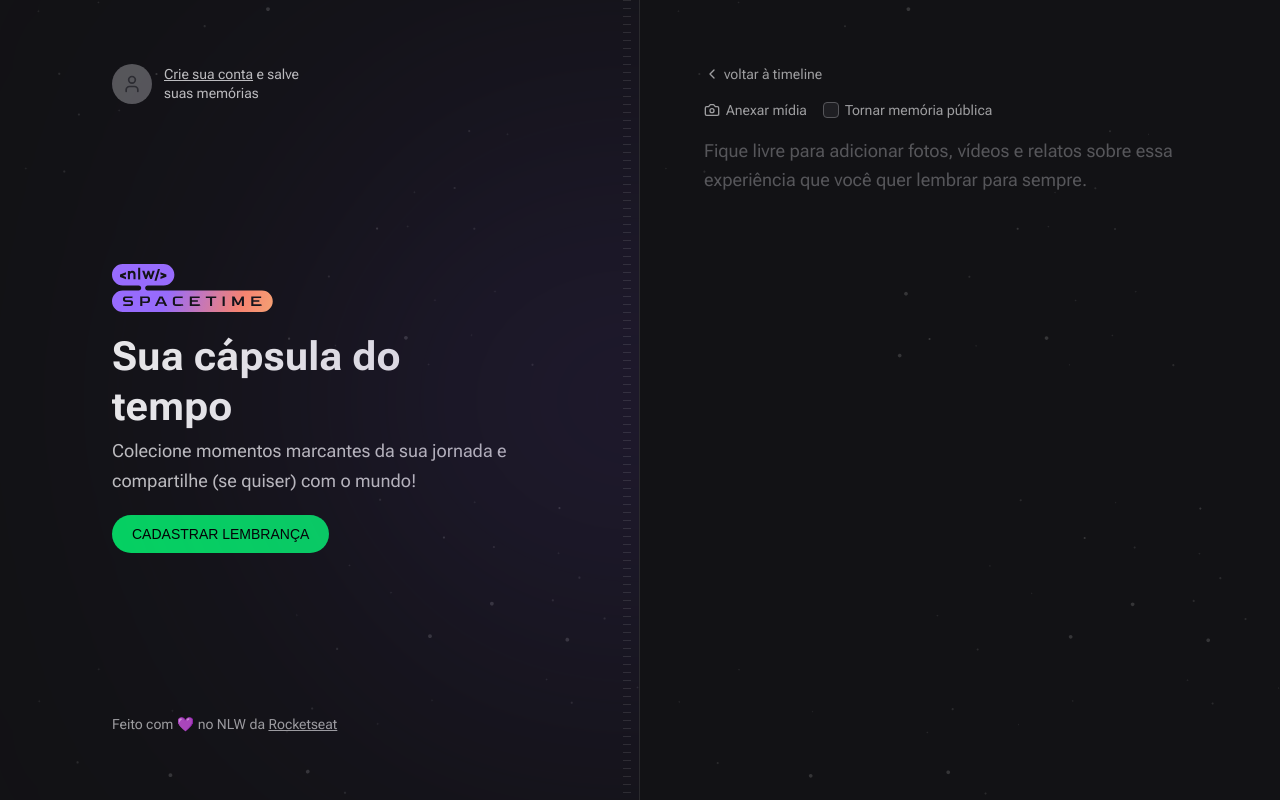
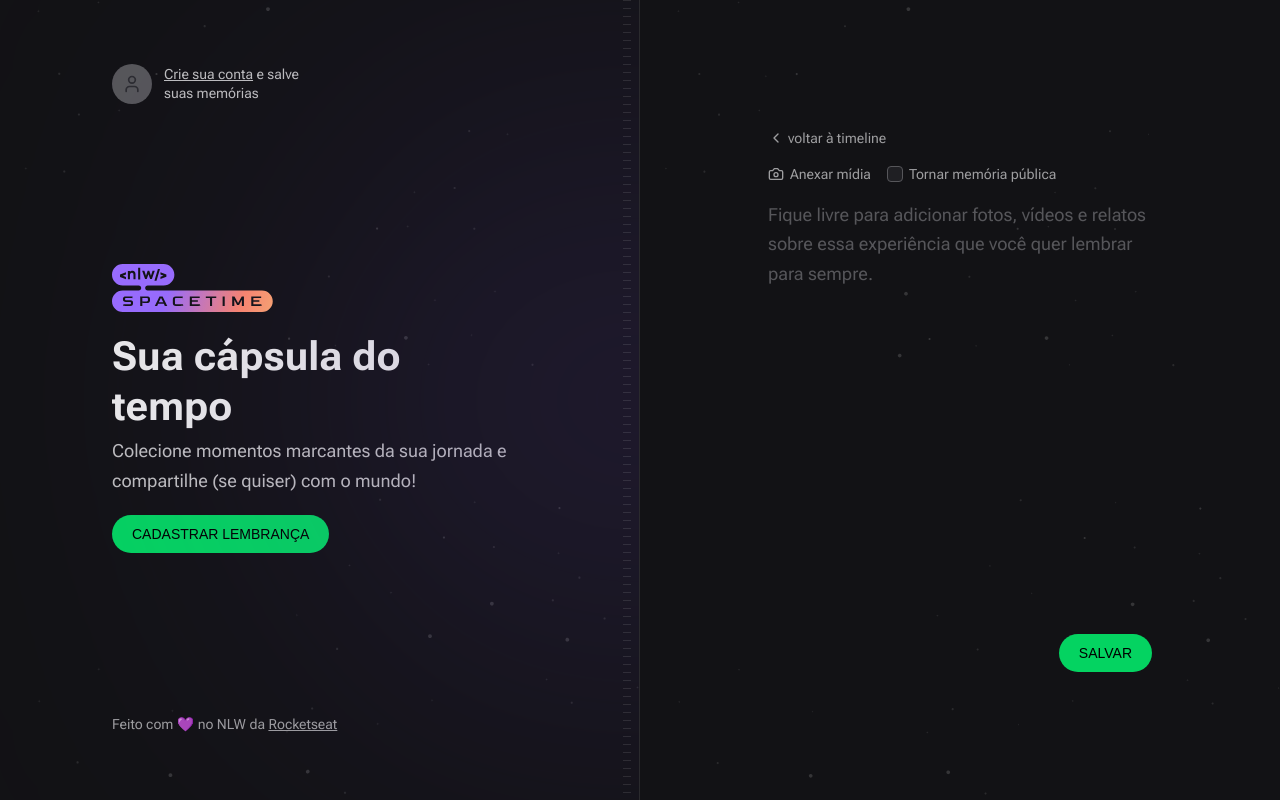
Before and after one commit to ChristieCardoso/nlw-spacetime-front, a Next.js app: page /memories/new in a window 1280 px wide. Built offline with nearby package versions, Linux system fonts and the light colour scheme; no server answers; a web font is replaced by a local one.

Commit message:
creating new memory

```diff
--- a/package.json
+++ b/package.json
@@ -16,6 +16,7 @@
     "axios": "^1.4.0",
     "eslint": "8.42.0",
     "eslint-config-next": "13.4.5",
+    "js-cookie": "^3.0.5",
     "jwt-decode": "^3.1.2",
     "lucide-react": "^0.242.0",
     "next": "13.4.5",
@@ -28,6 +29,7 @@
   "devDependencies": {
     "@rocketseat/eslint-config": "^1.2.0",
     "@tailwindcss/forms": "^0.5.3",
+    "@types/js-cookie": "^3.0.3",
     "prettier-plugin-tailwindcss": "^0.3.0"
   }
 }
--- a/src/app/memories/new/page.tsx
+++ b/src/app/memories/new/page.tsx
@@ -1,10 +1,10 @@
-import { MediaPicker } from '@/components/MediaPicker'
-import { Camera, ChevronLeft } from 'lucide-react'
+import { NewMemoryForm } from '@/components/NewMemoryForm'
+import { ChevronLeft } from 'lucide-react'
 import Link from 'next/link'
 
-export default function NewMemories() {
+export default function NewMemory() {
   return (
-    <div className="flex flex-1 flex-col gap-4">
+    <div className="flex flex-1 flex-col gap-4 p-16">
       <Link
         href="/"
         className="flex items-center gap-1 text-sm text-gray-200 hover:text-gray-100"
@@ -13,38 +13,7 @@
         voltar à timeline
       </Link>
 
-      <form className="flex flex-1 flex-col gap-2">
-        <div className="flex items-center gap-4">
-          <label
-            htmlFor="media"
-            className="flex cursor-pointer items-center gap-1.5 text-sm text-gray-200 hover:text-gray-100"
-          >
-            <Camera className="h-4 w-4" />
-            Anexar mídia
-          </label>
-          <label
-            htmlFor="isPublic"
-            className="flex items-center gap-1.5 text-sm text-gray-200 hover:text-gray-100"
-          >
-            <input
-              type="checkbox"
-              name="isPublic"
-              id="isPublic"
-              value="true"
-              className="h-4 w-4 rounded border-gray-400 bg-gray-700 text-purple-500"
-            />
-            Tornar memória pública
-          </label>
-        </div>
-
-        <MediaPicker />
-        <textarea
-          name="centent"
-          spellCheck={false}
-          className="w-full flex-1 resize-none rounded border-0 bg-transparent p-0 text-lg leading-relaxed text-gray-100 placeholder:text-gray-400 focus:ring-0"
-          placeholder="Fique livre para adicionar fotos, vídeos e relatos sobre essa experiência que você quer lembrar para sempre."
-        />
-      </form>
+      <NewMemoryForm />
     </div>
   )
 }
--- a/src/components/MediaPicker.tsx
+++ b/src/components/MediaPicker.tsx
@@ -11,7 +11,9 @@
     if (!files) {
       return
     }
+
     const previewURL = URL.createObjectURL(files[0])
+
     setPreview(previewURL)
   }
 
@@ -20,6 +22,7 @@
       <input
         onChange={onFileSelected}
         type="file"
+        name="coverUrl"
         id="media"
         accept="image/*"
         className="invisible h-0 w-0"
--- /dev/null
+++ b/src/components/NewMemoryForm.tsx
@@ -0,0 +1,93 @@
+'use client'
+
+import { Camera } from 'lucide-react'
+import { MediaPicker } from './MediaPicker'
+import { FormEvent } from 'react'
+import { api } from '@/lib/api'
+import Cookie from 'js-cookie'
+import { useRouter } from 'next/navigation'
+
+export function NewMemoryForm() {
+  const router = useRouter()
+
+  async function handleCreateMemory(event: FormEvent<HTMLFormElement>) {
+    event.preventDefault()
+
+    const formData = new FormData(event.currentTarget)
+
+    const fileToUpload = formData.get('coverUrl')
+
+    let coverUrl = ''
+
+    if (fileToUpload) {
+      const uploadFormData = new FormData()
+      uploadFormData.set('file', fileToUpload)
+
+      const uploadResponse = await api.post('/upload', uploadFormData)
+
+      coverUrl = uploadResponse.data.fileUrl
+    }
+
+    const token = Cookie.get('token')
+
+    await api.post(
+      '/memories',
+      {
+        coverUrl,
+        content: formData.get('content'),
+        isPublic: formData.get('isPublic'),
+      },
+      {
+        headers: {
+          Authorization: `Bearer ${token}`,
+        },
+      },
+    )
+
+    router.push('/')
+  }
+
+  return (
+    <form onSubmit={handleCreateMemory} className="flex flex-1 flex-col gap-2">
+      <div className="flex items-center gap-4">
+        <label
+          htmlFor="media"
+          className="flex cursor-pointer items-center gap-1.5 text-sm text-gray-200 hover:text-gray-100"
+        >
+          <Camera className="h-4 w-4" />
+          Anexar mídia
+        </label>
+
+        <label
+          htmlFor="isPublic"
+          className="flex items-center gap-1.5 text-sm text-gray-200 hover:text-gray-100"
+        >
+          <input
+            type="checkbox"
+            name="isPublic"
+            id="isPublic"
+            value="true"
+            className="h-4 w-4 rounded border-gray-400 bg-gray-700 text-purple-500"
+          />
+          Tornar memória pública
+        </label>
+      </div>
+
+      <MediaPicker />
+
+      <textarea
+        name="content"
+        spellCheck={false}
+        className="w-full flex-1 resize-none rounded border-0 bg-transparent p-0 text-lg leading-relaxed text-gray-100 placeholder:text-gray-400 focus:ring-0"
+        placeholder="Fique livre para adicionar fotos, vídeos e relatos sobre essa experiência que você quer lembrar para sempre."
+      />
+
+      <button
+        type="submit"
+        className="inline-block self-end rounded-full bg-green-500 px-5 py-3 font-alt text-sm uppercase leading-none text-black hover:bg-green-600"
+      >
+        Salvar
+      </button>
+    </form>
+  )
+}
```
Also changed, not shown: 1 other file (tests, documents, lock files or other folders).
